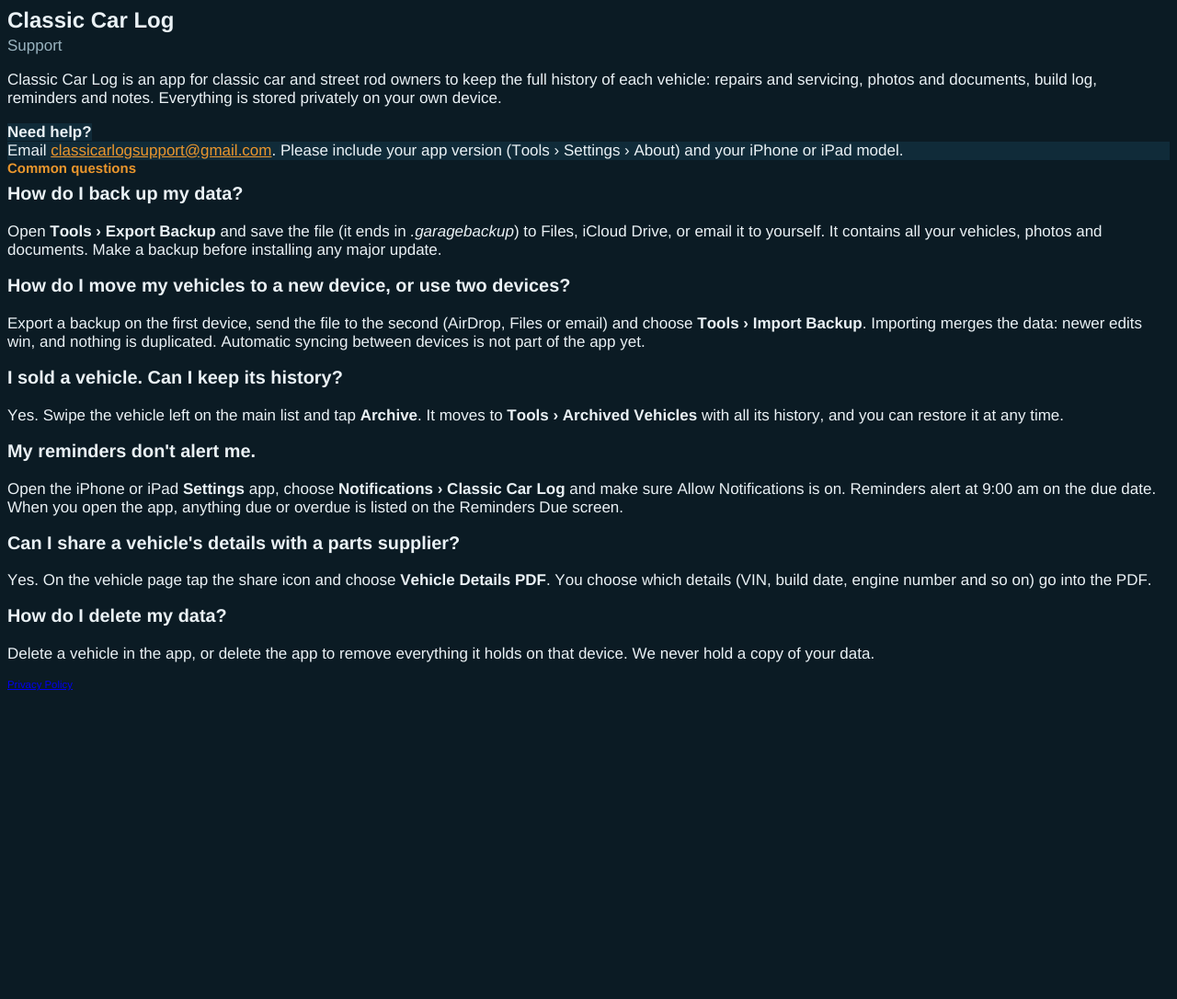
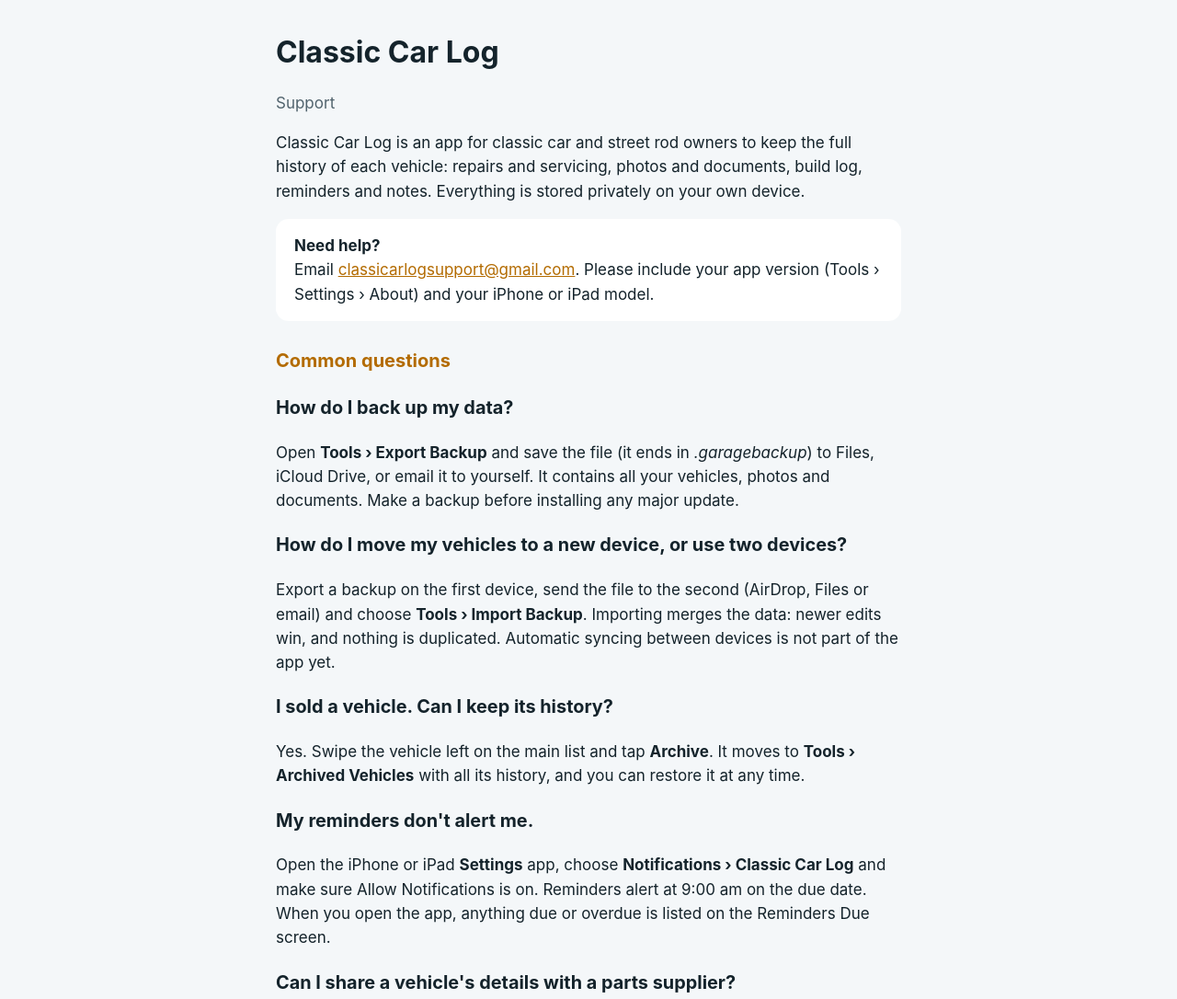
Before and after one commit to classiccarlogsupport/ClassicCarLog, a plain HTML site: page index.html in a window 1280 px wide. Shown: the top 1086 px of the page at 92% size. Before the commit the page ends 800 px from the top, so only its background shows below. Drawn offline with Linux system fonts and the light colour scheme.

Commit message:
Add files via upload

```diff
--- a/index.html
+++ b/index.html
@@ -1,43 +1,38 @@
-<!DOCTYPE html PUBLIC "-//W3C//DTD HTML 4.01//EN" "http://www.w3.org/TR/html4/strict.dtd">
-<html>
-<head>
-  <meta http-equiv="Content-Type" content="text/html; charset=utf-8">
-  <meta http-equiv="Content-Style-Type" content="text/css">
-  <title></title>
-  <meta name="Generator" content="Cocoa HTML Writer">
-  <meta name="CocoaVersion" content="2685.7">
-  <style type="text/css">
-    body {background-color: #0b1b24}
-    p.p2 {margin: 0.0px 0.0px 17.0px 0.0px; font: 17.0px 'Helvetica Neue'; color: #99b3bf; -webkit-text-stroke: #99b3bf}
-    p.p3 {margin: 0.0px 0.0px 17.0px 0.0px; font: 17.0px 'Helvetica Neue'; color: #eaf1f5; -webkit-text-stroke: #eaf1f5}
-    p.p4 {margin: 0.0px 0.0px 0.0px 0.0px; font: 17.0px 'Helvetica Neue'; color: #eaf1f5; -webkit-text-stroke: #eaf1f5}
-    p.p5 {margin: 0.0px 0.0px 0.0px 0.0px; font: 17.0px 'Helvetica Neue'; color: #eaf1f5; -webkit-text-stroke: #eaf1f5; background-color: #102b39}
-    p.p8 {margin: 0.0px 0.0px 0.0px 0.0px; font: 11.4px 'Helvetica Neue'; color: #ea962d; -webkit-text-stroke: #ea962d}
-    span.s1 {font-kerning: none}
-    span.s2 {font-kerning: none; background-color: #102b39}
-    span.s3 {text-decoration: underline ; font-kerning: none; color: #ea962d; -webkit-text-stroke: 0px #ea962d}
-    span.s4 {text-decoration: underline ; font-kerning: none}
-  </style>
-</head>
-<body>
-<h1 style="margin: 0.0px 0.0px 4.0px 0.0px; font: 24.0px 'Helvetica Neue'; color: #eaf1f5; -webkit-text-stroke: #eaf1f5"><span class="s1"><b>Classic Car Log</b></span></h1>
-<p class="p2"><span class="s1">Support</span></p>
-<p class="p3"><span class="s1">Classic Car Log is an app for classic car and street rod owners to keep the full history of each vehicle: repairs and servicing, photos and documents, build log, reminders and notes. Everything is stored privately on your own device.</span></p>
-<p class="p4"><span class="s2"><b>Need help?</b><b></b></span></p>
-<p class="p5"><span class="s1">Email </span><span class="s3">classicarlogsupport@gmail.com</span><span class="s1">. Please include your app version (Tools › Settings › About) and your iPhone or iPad model.</span></p>
-<h2 style="margin: 0.0px 0.0px 8.0px 0.0px; font: 15.0px 'Helvetica Neue'; color: #ea962d; -webkit-text-stroke: #ea962d"><span class="s1"><b>Common questions</b></span></h2>
-<h3 style="margin: 0.0px 0.0px 19.9px 0.0px; font: 19.9px 'Helvetica Neue'; color: #eaf1f5; -webkit-text-stroke: #eaf1f5"><span class="s1"><b>How do I back up my data?</b></span></h3>
-<p class="p3"><span class="s1">Open <b>Tools › Export Backup</b> and save the file (it ends in <i>.garagebackup</i>) to Files, iCloud Drive, or email it to yourself. It contains all your vehicles, photos and documents. Make a backup before installing any major update.</span></p>
-<h3 style="margin: 0.0px 0.0px 19.9px 0.0px; font: 19.9px 'Helvetica Neue'; color: #eaf1f5; -webkit-text-stroke: #eaf1f5"><span class="s1"><b>How do I move my vehicles to a new device, or use two devices?</b></span></h3>
-<p class="p3"><span class="s1">Export a backup on the first device, send the file to the second (AirDrop, Files or email) and choose <b>Tools › Import Backup</b>. Importing merges the data: newer edits win, and nothing is duplicated. Automatic syncing between devices is not part of the app yet.</span></p>
-<h3 style="margin: 0.0px 0.0px 19.9px 0.0px; font: 19.9px 'Helvetica Neue'; color: #eaf1f5; -webkit-text-stroke: #eaf1f5"><span class="s1"><b>I sold a vehicle. Can I keep its history?</b></span></h3>
-<p class="p3"><span class="s1">Yes. Swipe the vehicle left on the main list and tap <b>Archive</b>. It moves to <b>Tools › Archived Vehicles</b> with all its history, and you can restore it at any time.</span></p>
-<h3 style="margin: 0.0px 0.0px 19.9px 0.0px; font: 19.9px 'Helvetica Neue'; color: #eaf1f5; -webkit-text-stroke: #eaf1f5"><span class="s1"><b>My reminders don't alert me.</b></span></h3>
-<p class="p3"><span class="s1">Open the iPhone or iPad <b>Settings</b> app, choose <b>Notifications › Classic Car Log</b> and make sure Allow Notifications is on. Reminders alert at 9:00 am on the due date. When you open the app, anything due or overdue is listed on the Reminders Due screen.</span></p>
-<h3 style="margin: 0.0px 0.0px 19.9px 0.0px; font: 19.9px 'Helvetica Neue'; color: #eaf1f5; -webkit-text-stroke: #eaf1f5"><span class="s1"><b>Can I share a vehicle's details with a parts supplier?</b></span></h3>
-<p class="p3"><span class="s1">Yes. On the vehicle page tap the share icon and choose <b>Vehicle Details PDF</b>. You choose which details (VIN, build date, engine number and so on) go into the PDF.</span></p>
-<h3 style="margin: 0.0px 0.0px 19.9px 0.0px; font: 19.9px 'Helvetica Neue'; color: #eaf1f5; -webkit-text-stroke: #eaf1f5"><span class="s1"><b>How do I delete my data?</b></span></h3>
-<p class="p3"><span class="s1">Delete a vehicle in the app, or delete the app to remove everything it holds on that device. We never hold a copy of your data.</span></p>
-<p class="p8"><span class="s4"><a href="file:///Users/mike/Downloads/website/privacy.html">Privacy Policy</a></span></p>
-</body>
-</html>
+<!doctype html><html lang="en"><head><meta charset="utf-8"><meta name="viewport" content="width=device-width,initial-scale=1"><title>Classic Car Log: Support</title><style>
+:root{--bg:#0b2430;--card:#12394a;--text:#eef4f7;--muted:#a9c0cb;--accent:#f0a63a}
+@media (prefers-color-scheme: light){:root{--bg:#f4f7f9;--card:#fff;--text:#14232b;--muted:#51636d;--accent:#b36b00}}
+*{box-sizing:border-box}body{margin:0;background:var(--bg);color:var(--text);font:17px/1.55 -apple-system,BlinkMacSystemFont,"Segoe UI",Roboto,sans-serif}
+main{max-width:720px;margin:0 auto;padding:32px 20px 60px}
+h1{font-size:2rem;margin:0 0 4px}h2{font-size:1.25rem;margin:28px 0 8px;color:var(--accent)}
+p,li{color:var(--text)}.muted{color:var(--muted)}a{color:var(--accent)}
+.card{background:var(--card);border-radius:14px;padding:16px 20px;margin:14px 0}
+ul{padding-left:22px}nav{margin-top:28px;font-size:.95rem}
+</style></head><body><main>
+<h1>Classic Car Log</h1>
+<p class="muted">Support</p>
+<p>Classic Car Log is an app for classic car and street rod owners to keep the full history of each vehicle: repairs and servicing, photos and documents, build log, reminders and notes. Everything is stored privately on your own device.</p>
+
+<div class="card"><strong>Need help?</strong><br>Email <a href="mailto:classicarlogsupport@gmail.com">classicarlogsupport@gmail.com</a>. Please include your app version (Tools &rsaquo; Settings &rsaquo; About) and your iPhone or iPad model.</div>
+
+<h2>Common questions</h2>
+
+<h3>How do I back up my data?</h3>
+<p>Open <strong>Tools &rsaquo; Export Backup</strong> and save the file (it ends in <em>.garagebackup</em>) to Files, iCloud Drive, or email it to yourself. It contains all your vehicles, photos and documents. Make a backup before installing any major update.</p>
+
+<h3>How do I move my vehicles to a new device, or use two devices?</h3>
+<p>Export a backup on the first device, send the file to the second (AirDrop, Files or email) and choose <strong>Tools &rsaquo; Import Backup</strong>. Importing merges the data: newer edits win, and nothing is duplicated. Automatic syncing between devices is not part of the app yet.</p>
+
+<h3>I sold a vehicle. Can I keep its history?</h3>
+<p>Yes. Swipe the vehicle left on the main list and tap <strong>Archive</strong>. It moves to <strong>Tools &rsaquo; Archived Vehicles</strong> with all its history, and you can restore it at any time.</p>
+
+<h3>My reminders don't alert me.</h3>
+<p>Open the iPhone or iPad <strong>Settings</strong> app, choose <strong>Notifications &rsaquo; Classic Car Log</strong> and make sure Allow Notifications is on. Reminders alert at 9:00 am on the due date. When you open the app, anything due or overdue is listed on the Reminders Due screen.</p>
+
+<h3>Can I share a vehicle's details with a parts supplier?</h3>
+<p>Yes. On the vehicle page tap the share icon and choose <strong>Vehicle Details PDF</strong>. You choose which details (VIN, build date, engine number and so on) go into the PDF.</p>
+
+<h3>How do I delete my data?</h3>
+<p>Delete a vehicle in the app, or delete the app to remove everything it holds on that device. We never hold a copy of your data.</p>
+
+<nav><a href="privacy.html">Privacy Policy</a></nav>
+</main></body></html>
```
Also changed, not shown: privacy.html (+43 -49 lines).
